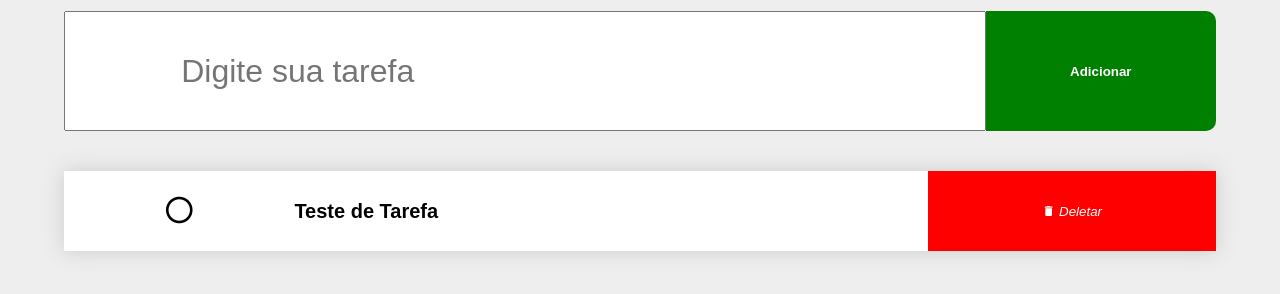
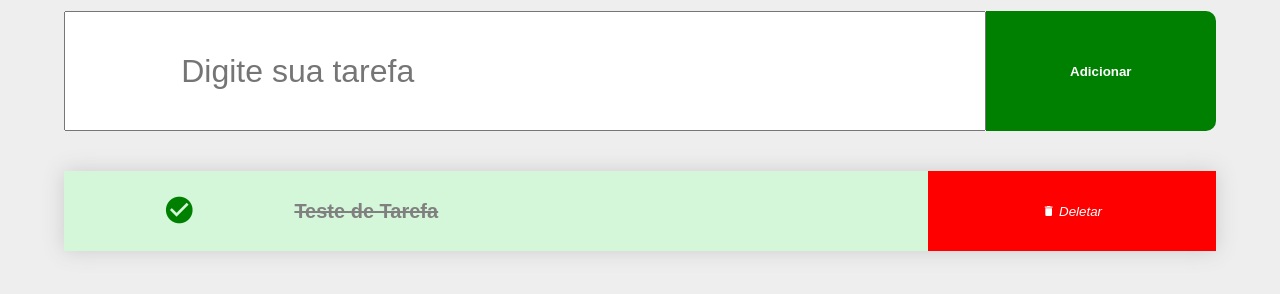
Before and after one commit to Alan-Damacena/PROJETOS, a plain HTML site: page 14_-_LISTA_DE_TAREFAS/index.html in a window 1280 px wide. Shown: the part 108-402 px from the top of the page. Drawn offline with Linux system fonts and the light colour scheme.

Commit message:
portfólio

```diff
--- a/14_-_LISTA_DE_TAREFAS/index.html
+++ b/14_-_LISTA_DE_TAREFAS/index.html
@@ -18,13 +18,13 @@
 
         <header>
             <input type="text" placeholder="Digite sua tarefa" name="" id="inputTarefa">
-            <button class="add">Adicionar</button>
+            <button id="btn-add" class="add">Adicionar</button>
         </header>
 
         <main id="areaLista">
-            <div class="item">
+            <div class="item clicado">
                 <div class="item-icone">
-                    <i class="mdi mdi-circle-outline"></i>
+                    <i class="mdi mdi-check-circle"></i>
                 </div>
                 <div class="item-nome">
                     Teste de Tarefa
--- a/14_-_LISTA_DE_TAREFAS/script.js
+++ b/14_-_LISTA_DE_TAREFAS/script.js
@@ -0,0 +1,2 @@
+let input = document.getElementById("inputTarefa");
+let btnAdd = document.getElementById("btn-add")
--- a/14_-_LISTA_DE_TAREFAS/style.css
+++ b/14_-_LISTA_DE_TAREFAS/style.css
@@ -58,6 +58,16 @@ main{
     height: 80px;
     width: 100%;
     box-shadow: 0 0 20px #ccc;
+    margin-bottom: 2%;
+}
+
+.item.clicado{
+    background: #d4f6d9;
+}
+
+.item.clicado .item-nome{
+    text-decoration: line-through;
+    color: gray;
 }
 
 .item-icone{
@@ -84,3 +94,8 @@ main{
     height: 80px;
     width: 100%;
 }
+
+.mdi-check-circle{
+    color: green;
+
+}
```
